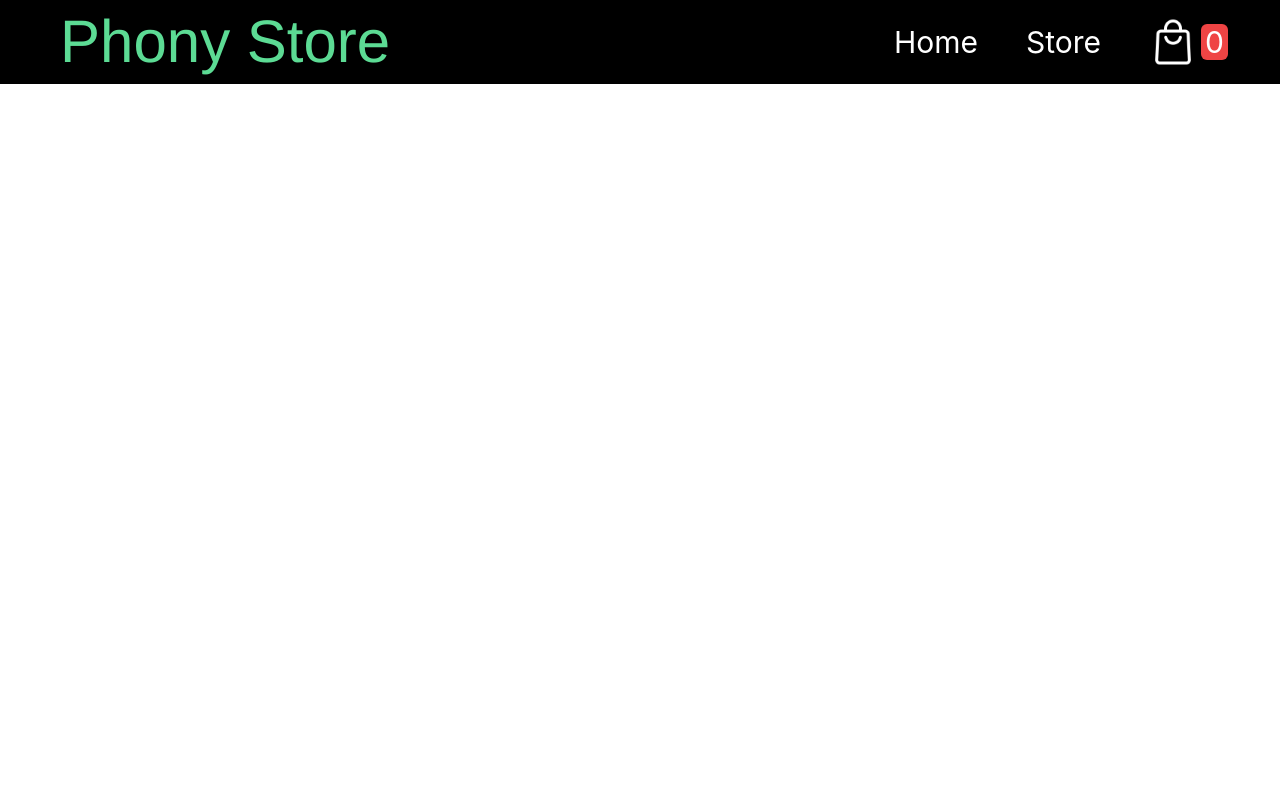
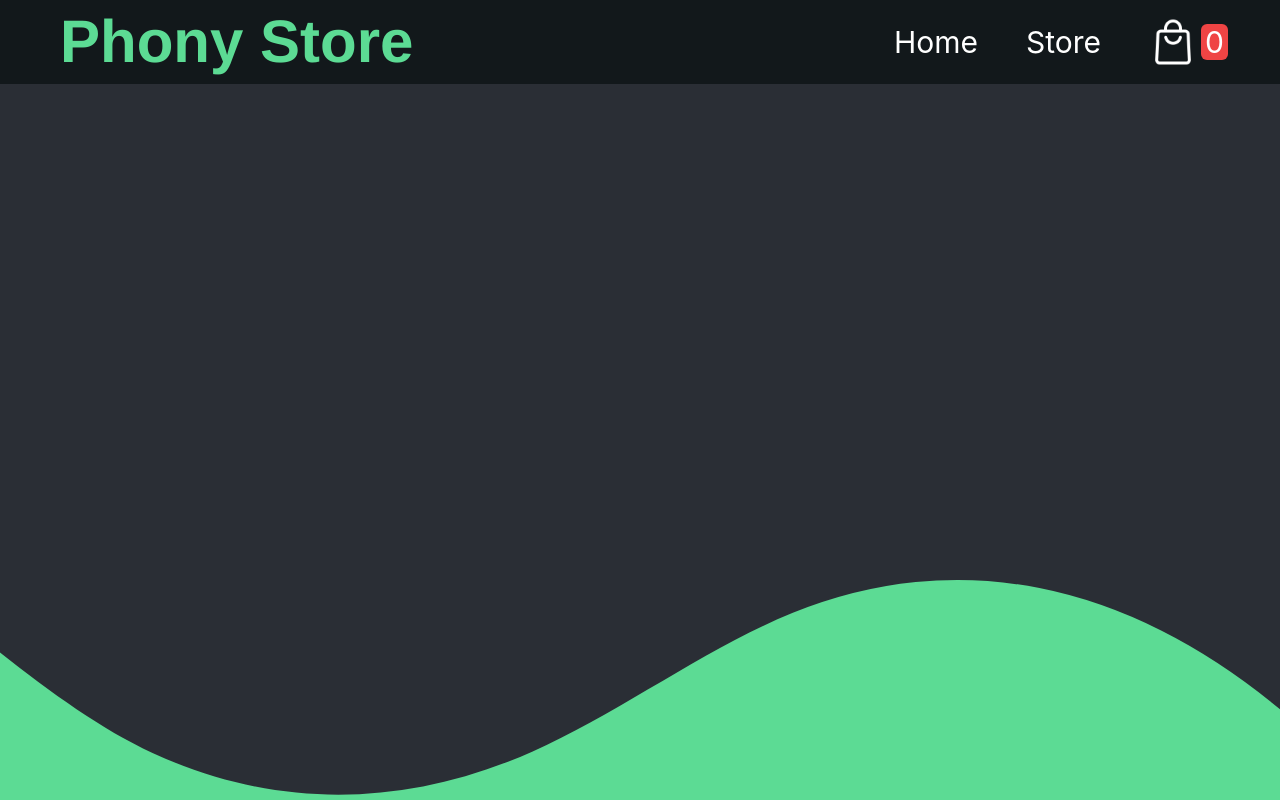
Before and after one commit to Parth099/Shopping-Cart, a React (Create React App) app: page / in a window 1280 px wide. Built offline with nearby package versions, Linux system fonts and the light colour scheme.

Commit message:
Changed color scheme fixed outlet rendering problem

```diff
--- a/src/App.js
+++ b/src/App.js
@@ -1,5 +1,6 @@
 //modules
-import { Link, Outlet } from "react-router-dom";
+import { useEffect, useState } from "react";
+import { Link, Outlet, useLocation } from "react-router-dom";
 import useCart from "./hooks/useCart";
 
 //image
@@ -9,10 +10,12 @@ import bagIcon from "./img/bag.png";
 function App() {
     //custom hook
     const [appendToCart, removeFromCart, cartArr] = useCart();
+    const location = useLocation();
 
     return (
         <>
-            <div className="bg-black flex justify-between text-white p-3">
+            <div className="navbar ">
+                <div className="bg-fiodGray flex justify-between text-white p-3">
                     <div className="ml-12 boldface text-6xl text-cteal">
                         <Link to={"./"}>Phony Store</Link>
                     </div>
@@ -33,6 +36,19 @@ function App() {
                         </div>
                     </div>
                 </div>
+            </div>
+            <div className={"Landing Page text-white " + (location.pathname === "/" ? "" : "void")}>
+                <section>
+                    <div className="home-page-curve">
+                        <svg data-name="Layer 1" xmlns="http://www.w3.org/2000/svg" viewBox="0 0 1200 120" preserveAspectRatio="none">
+                            <path
+                                d="M321.39,56.44c58-10.79,114.16-30.13,172-41.86,82.39-16.72,168.19-17.73,250.45-.39C823.78,31,906.67,72,985.66,92.83c70.05,18.48,146.53,26.09,214.34,3V0H0V27.35A600.21,600.21,0,0,0,321.39,56.44Z"
+                                className="shape-fill"
+                            ></path>
+                        </svg>
+                    </div>
+                </section>
+            </div>
             <div className="mx-12">
                 <Outlet />
             </div>
--- a/src/index.css
+++ b/src/index.css
@@ -86,8 +86,12 @@ SRC: https://piccalil.li/blog/a-modern-css-reset/
 @tailwind components;
 @tailwind utilities;
 
-/* GFONT :: Koulen */
-@import url("https://fonts.googleapis.com/css2?family=Koulen&display=swap");
+/* GFONT :: Prompt */
+@import url("https://fonts.googleapis.com/css2?family=Prompt:wght@200;400;500;600;700&display=swap");
+
+:root {
+    --s_teal: #5cdb94;
+}
 
 body {
     margin: 0;
@@ -95,6 +99,7 @@ body {
         sans-serif;
     -webkit-font-smoothing: antialiased;
     -moz-osx-font-smoothing: grayscale;
+    background-color: #2a2e35;
 }
 
 code {
@@ -102,7 +107,8 @@ code {
 }
 
 .boldface {
-    font-family: "Koulen", Helvetica, sans-serif;
+    font-family: "Prompt", Helvetica, sans-serif;
+    font-weight: 700;
 }
 
 .center-text-vert {
@@ -117,3 +123,29 @@ code {
 .center-text-vert > a:visited {
     color: white;
 }
+
+/* CURVE */
+.home-page-curve {
+    position: absolute;
+    bottom: 0;
+    left: 0;
+    width: 100%;
+    overflow: hidden;
+    line-height: 0;
+    transform: rotate(180deg);
+}
+
+.home-page-curve svg {
+    position: relative;
+    display: block;
+    width: calc(142% + 1.3px);
+    height: 398px;
+}
+
+.home-page-curve .shape-fill {
+    fill: var(--s_teal);
+}
+
+.void {
+    display: none;
+}
--- a/src/routes/ErrorPage.jsx
+++ b/src/routes/ErrorPage.jsx
@@ -3,9 +3,10 @@ import { Link } from "react-router-dom";
 export default function ErrorPage() {
     return (
         <div className="min-h-screen min-w-full flex flex-col justify-center content-between">
-            <div className="text-center">
-                <p className="text-cgreen boldface text-6xl">This page does not exist</p>
-                <Link to={"/"} className="text-corange font-bold underline hover:text-cred visited:text-corange text-3xl">
+            <div className="text-center text-white">
+                <p className="boldface text-9xl mb-6">404</p>
+                <p className="boldface text-6xl mb-4">This page does not exist</p>
+                <Link to={"/"} className="text-corange boldface underline hover:text-cred visited:text-corange text-4xl">
                     Return to Store
                 </Link>
             </div>
--- a/tailwind.config.js
+++ b/tailwind.config.js
@@ -1,7 +1,7 @@
 module.exports = {
     content: ["./src/**/*.{js,jsx,ts,tsx}"],
     theme: {
-        extend: { colors: { cgreen: "#40b3a2", corange: "#e7a87a", cred: "#e07c62", cteal: "#5cdb94" } },
+        extend: { colors: { cgreen: "#ABD699", corange: "#e7a87a", cred: "#e07c62", cteal: "#5cdb94", fiolGray: "#2a2e35", fiodGray: "#12181b" } },
     },
     plugins: [],
 };
```
Lines whose indentation alone changed are shown as unchanged.
